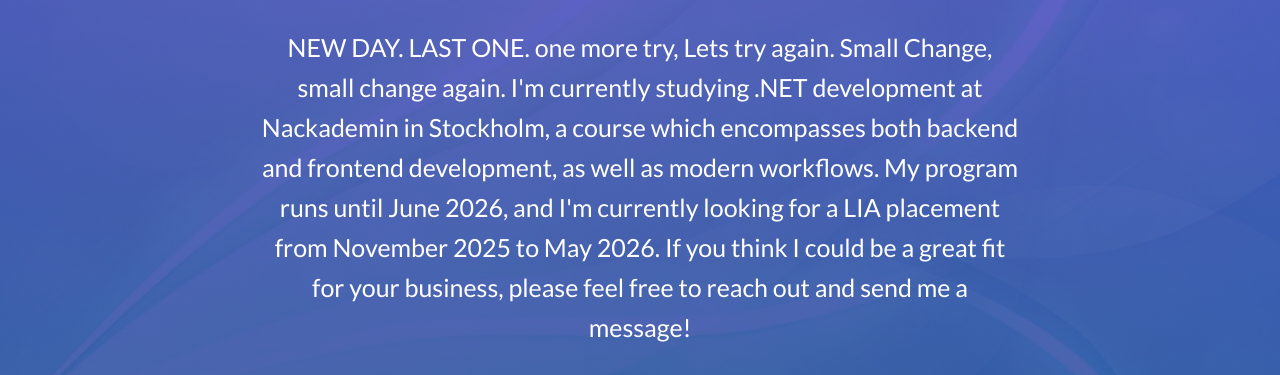
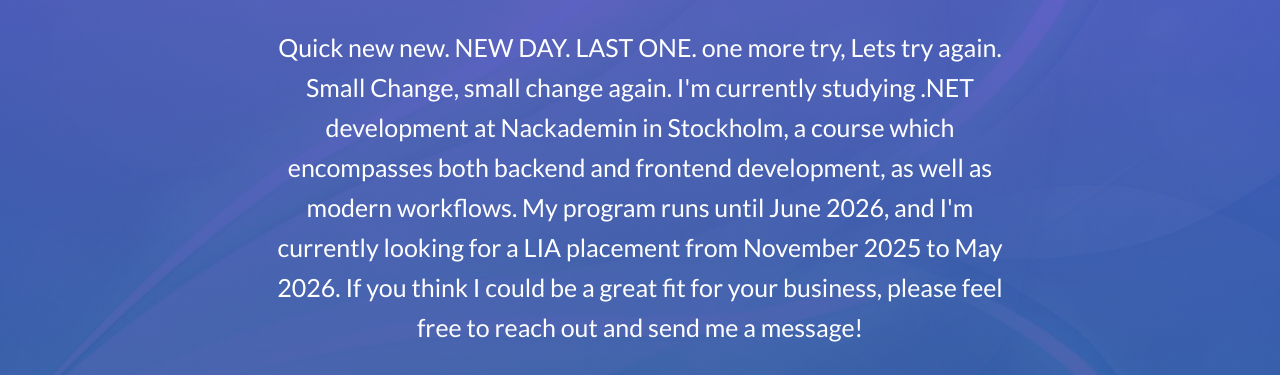
Before and after one commit to vivmadigan/vite-portfolio, a plain HTML site: page index.html in a window 1280 px wide. Shown: the part 577-952 px from the top of the page. Drawn offline with Linux system fonts and the light colour scheme.

Commit message:
deploy: 2097f3fa7d3171b620c6ac626335c3e76285b2b4

```diff
--- a/index.html
+++ b/index.html
@@ -36,7 +36,7 @@
                     <img class="headshot" src="/vite-portfolio/images/Viv_Headshot.jpg" alt="Viv Madigan Headshot">
                 </a>
                 <p>
-                    NEW DAY. LAST ONE. one more try, Lets try again. Small Change, small change again. I'm currently studying .NET development at Nackademin in Stockholm, a course which encompasses both backend
+                    Quick new new. NEW DAY. LAST ONE. one more try, Lets try again. Small Change, small change again. I'm currently studying .NET development at Nackademin in Stockholm, a course which encompasses both backend
                     and frontend development, as well as modern workflows. My program runs until June 2026, and I'm currently
                     looking for a LIA placement from November 2025 to May 2026. If you think I could be a great fit for your
                     business, please feel free to reach out and send me a message!
```
